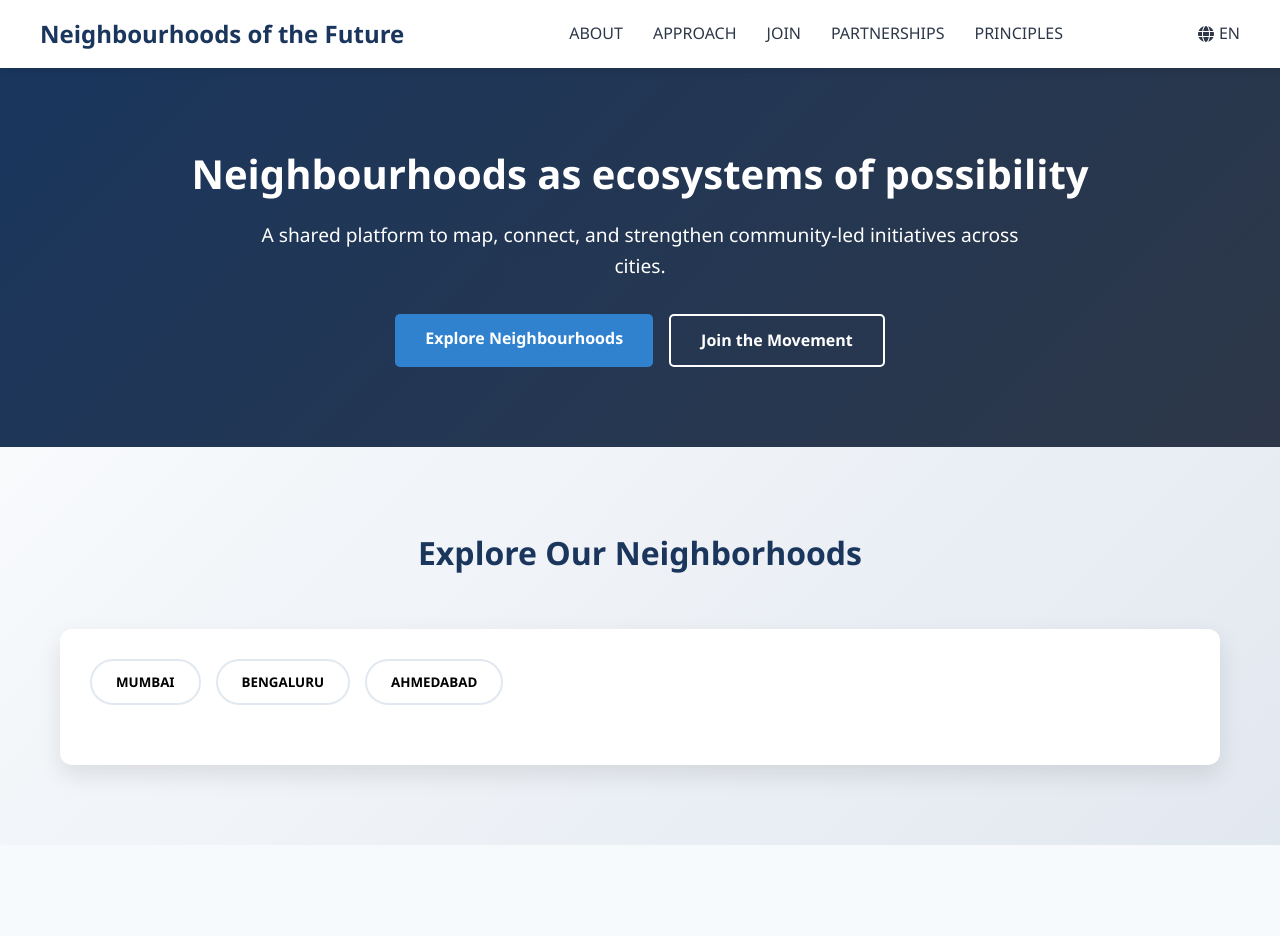
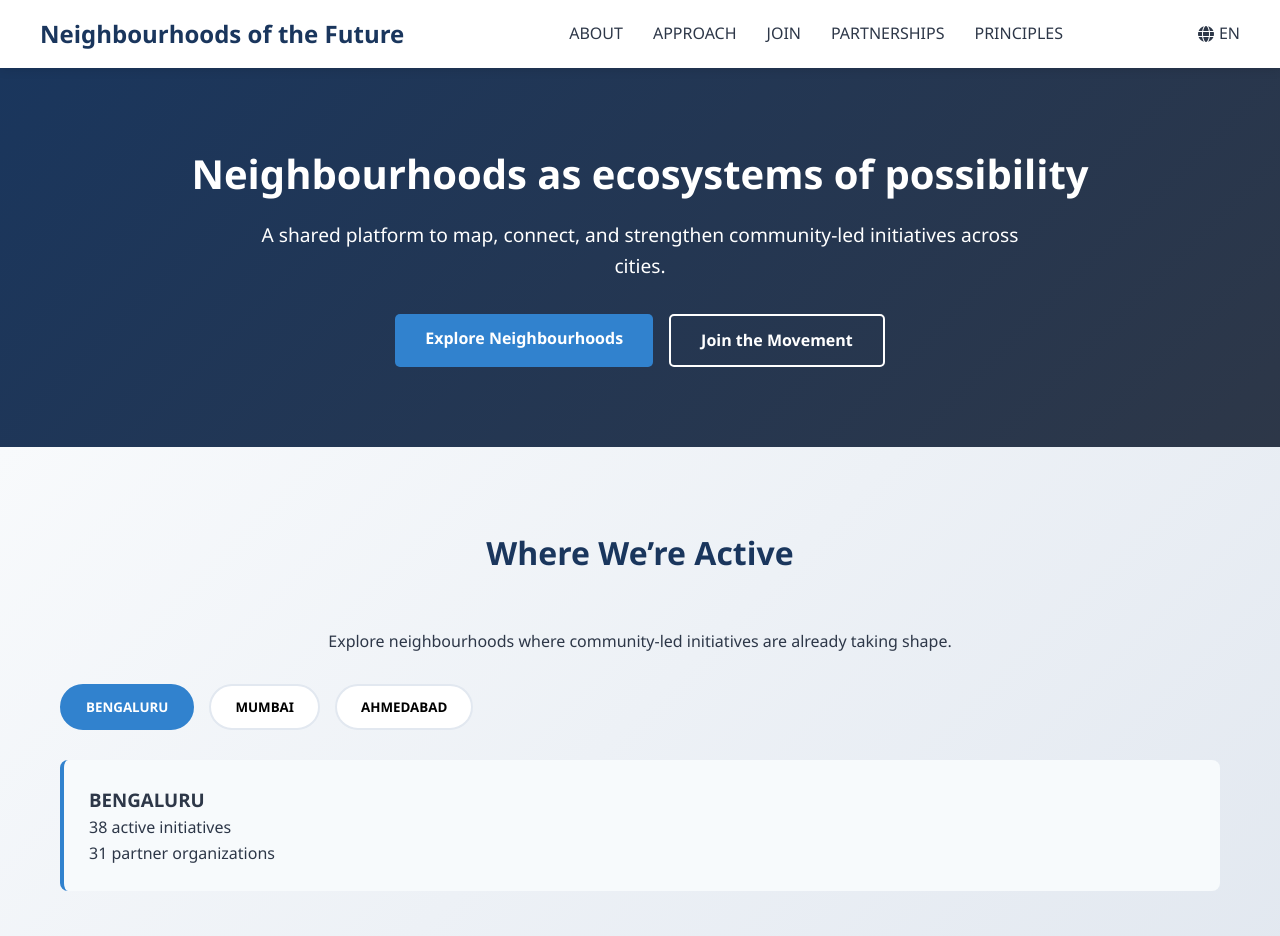
Before and after one commit to Mohammed-Ashwaq/NOTF, a React (Vite) app in the folder NOTF/: page / in a window 1280 px wide. Shown: the top 936 px of the page. Built offline with nearby package versions, Linux system fonts and the light colour scheme; the HTML template or start-up script is replaced by a standard one.

Commit message:
changed neighbourhood map to placeholder -> exploration

```diff
--- a/NOTF/src/components/NeighbourhoodMap.jsx
+++ b/NOTF/src/components/NeighbourhoodMap.jsx
@@ -1,43 +1,42 @@
-// src/components/NeighborhoodMap.jsx
-import React, { useState } from 'react'
+import React, { useState, useEffect } from "react";
 
 const NeighborhoodMap = () => {
-  const [selectedCity, setSelectedCity] = useState(null)
+  const [selectedCity, setSelectedCity] = useState("bengaluru");
 
   const cities = {
-    mumbai: { lat: 19.0760, lng: 72.8777, initiatives: 45, partners: 23 },
-    bengaluru: { lat: 12.9716, lng: 77.5946, initiatives: 38, partners: 31 },
-    ahmedabad: { lat: 23.0225, lng: 72.5714, initiatives: 27, partners: 18 }
-  }
+    bengaluru: { initiatives: 38, partners: 31 },
+    mumbai: { initiatives: 45, partners: 23 },
+    ahmedabad: { initiatives: 27, partners: 18 }
+  };
 
   return (
-    <section className="neighborhood-map">
+    <section className="neighborhood-map" id="map">
       <div className="container">
-        <h2 className="section-title">Explore Our Neighborhoods</h2>
-        <div className="map-container">
-          {/* Interactive SVG map or integration with Mapbox/Google Maps */}
+        <h2 className="section-title">Where We’re Active</h2>
+        <p style={{ textAlign: "center", maxWidth: "700px", margin: "0 auto 30px" }}>
+          Explore neighbourhoods where community-led initiatives are already taking shape.
+        </p>
+
         <div className="city-selector">
-            {Object.keys(cities).map(city => (
+          {Object.keys(cities).map((city) => (
             <button
               key={city}
-                className={`city-btn ${selectedCity === city ? 'active' : ''}`}
+              className={`city-btn ${selectedCity === city ? "active" : ""}`}
               onClick={() => setSelectedCity(city)}
             >
               {city.toUpperCase()}
             </button>
           ))}
         </div>
-          {selectedCity && (
+
         <div className="city-details">
-              <h3>{selectedCity.toUpperCase()} Initiatives</h3>
-              <p>{cities[selectedCity].initiatives} active projects</p>
+          <h3>{selectedCity.toUpperCase()}</h3>
+          <p>{cities[selectedCity].initiatives} active initiatives</p>
           <p>{cities[selectedCity].partners} partner organizations</p>
-            </div>
-          )}
         </div>
       </div>
     </section>
-  )
-}
+  );
+};
 
-export default NeighborhoodMap
+export default NeighborhoodMap;
```
Lines whose indentation alone changed are shown as unchanged.
